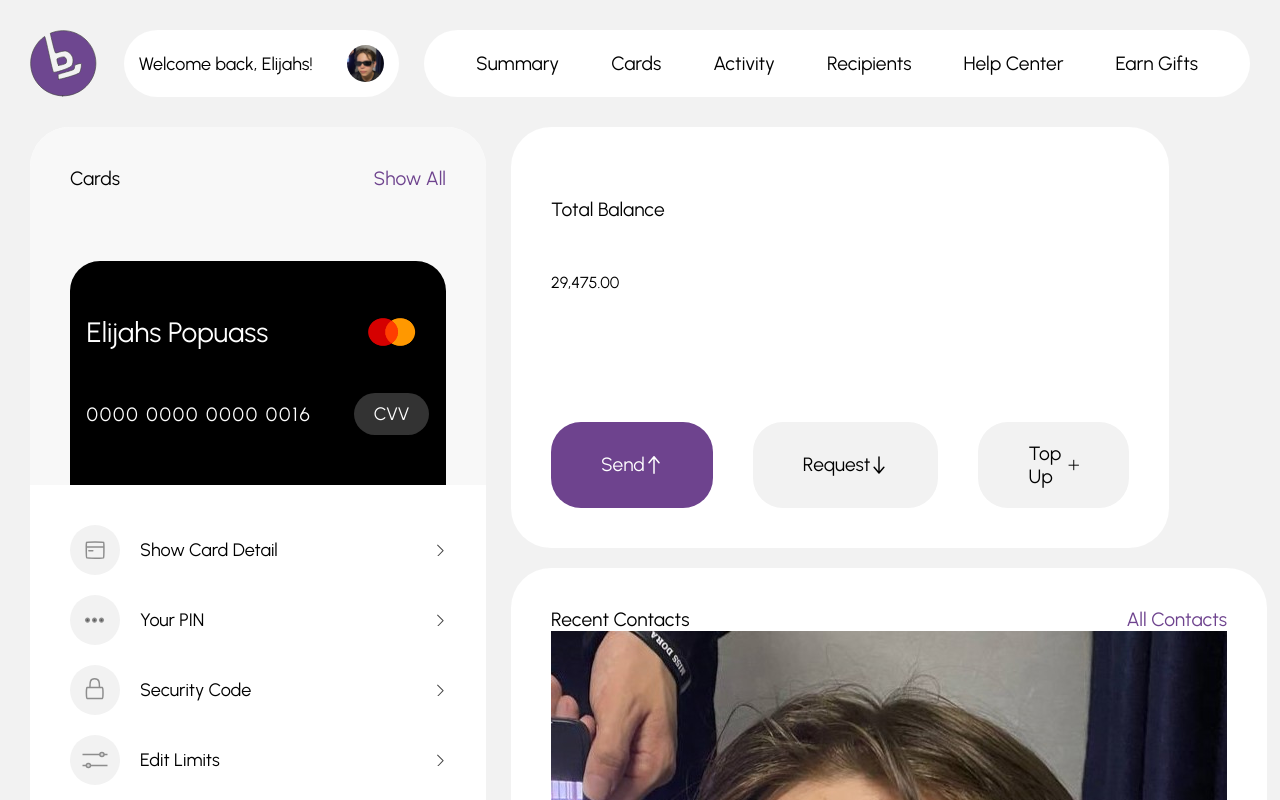
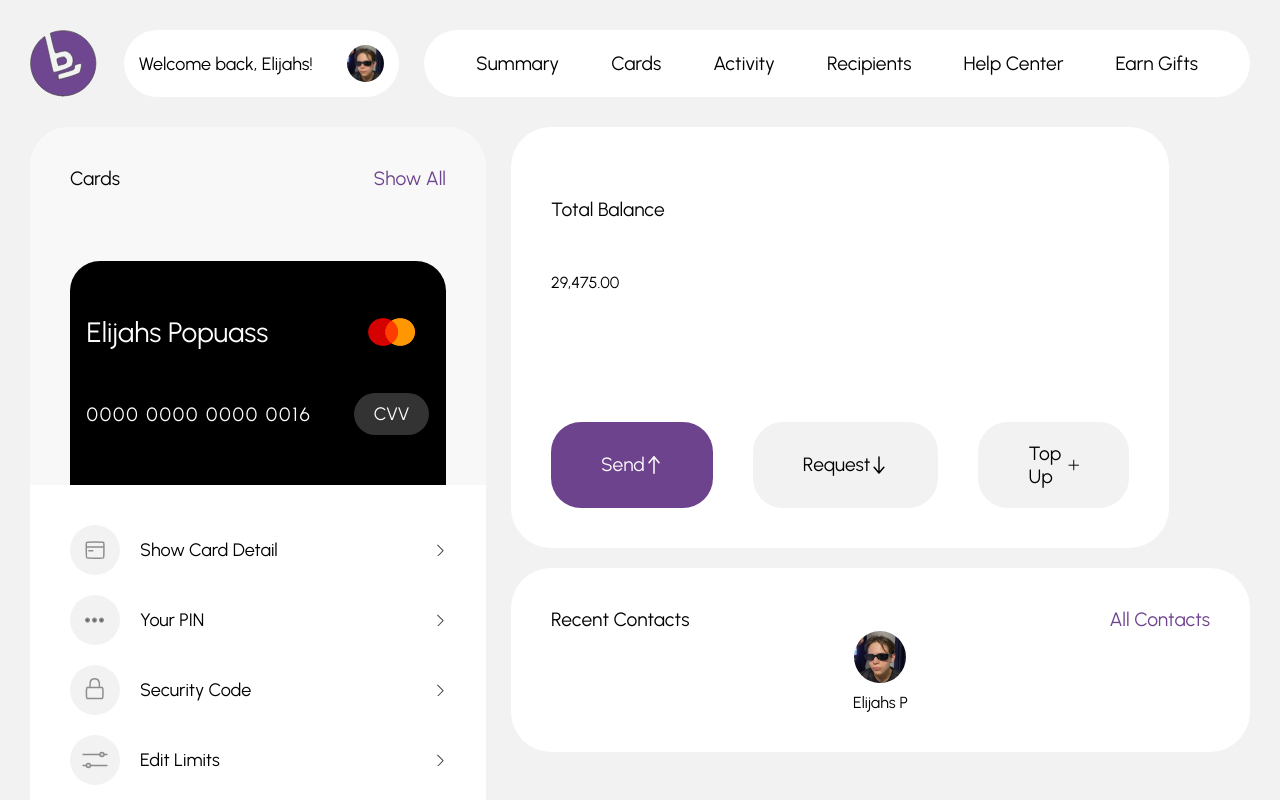
Before and after one commit to toqsukr/BankProject, a React (Vite) app: page / in a window 1280 px wide. Shown: the top 800 px of the page. Built offline with nearby package versions, Linux system fonts and the light colour scheme.

Commit message:
stylized contactBar & contactElement

```diff
--- a/src/components/contactBar/contactBar.component.tsx
+++ b/src/components/contactBar/contactBar.component.tsx
@@ -9,8 +9,8 @@ const ContactBar = () => {
     <BarLayout>
       <SectionHeader title='Recent Contacts' otherText='All Contacts' />
       <div id={css.contactContainer}>
-        {contacts.map(contact => (
-          <ContactElement {...contact} />
+        {contacts.map((contact, index) => (
+          <ContactElement key={index} {...contact} />
         ))}
       </div>
     </BarLayout>
--- a/src/components/contactBar/contactElement/contactElement.component.tsx
+++ b/src/components/contactBar/contactElement/contactElement.component.tsx
@@ -3,10 +3,11 @@ import { IContact } from './contactElement.interface';
 import css from './contactElement.module.css';
 
 const ContactElement: FC<IContact> = ({ name, profileIconURL }) => {
+  const shortName = name.indexOf(' ') === -1 ? name : name.slice(0, name.indexOf(' ') + 2);
   return (
     <div className={css.contactElementContainer}>
-      <img src={profileIconURL} alt='' />
-      <span>{name}</span>
+      <img className={css.contactIcon} src={profileIconURL} alt='' />
+      <span>{shortName}</span>
     </div>
   );
 };
--- a/src/components/contactBar/contactElement/contactElement.module.css
+++ b/src/components/contactBar/contactElement/contactElement.module.css
@@ -0,0 +1,13 @@
+.contactElementContainer {
+  display: flex;
+  flex-direction: column;
+  align-items: center;
+  justify-content: center;
+  gap: 10px;
+}
+
+.contactIcon {
+  width: calc(var(--index) * 2.5);
+  height: calc(var(--index) * 2.5);
+  border-radius: 50%;
+}
```
